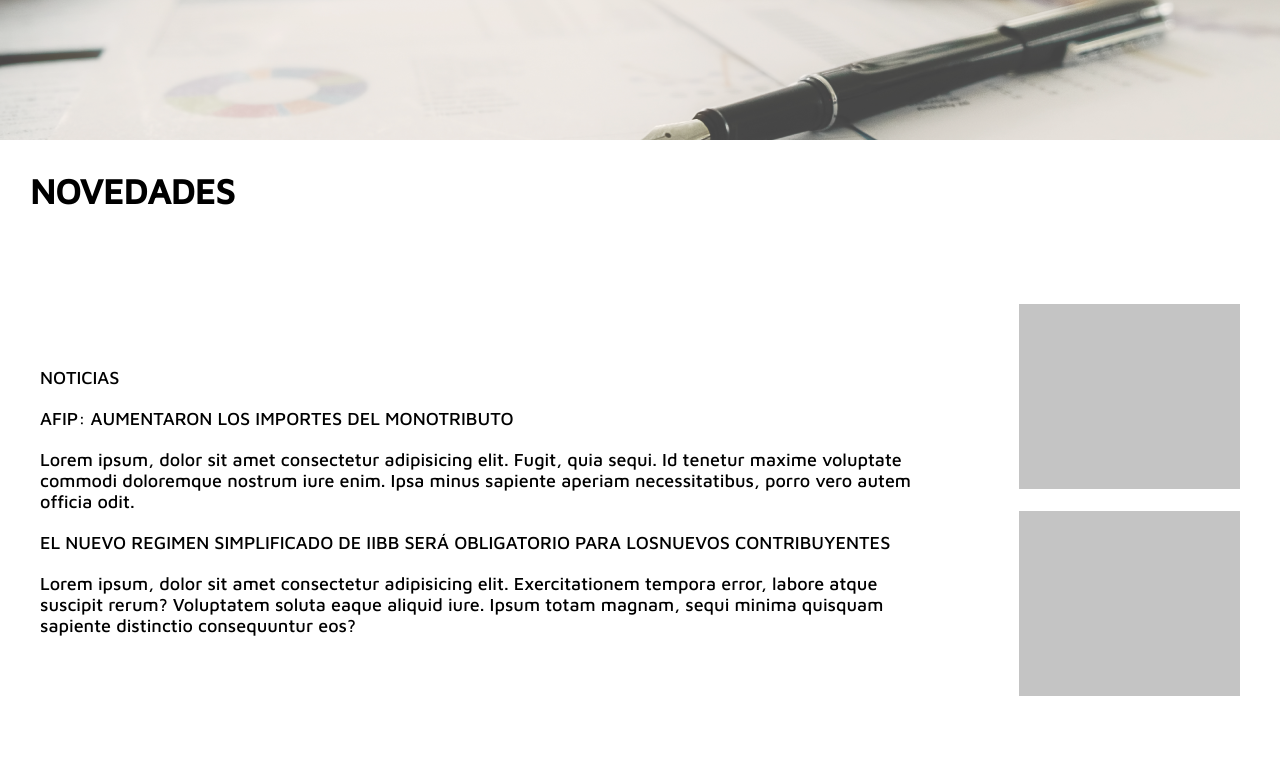
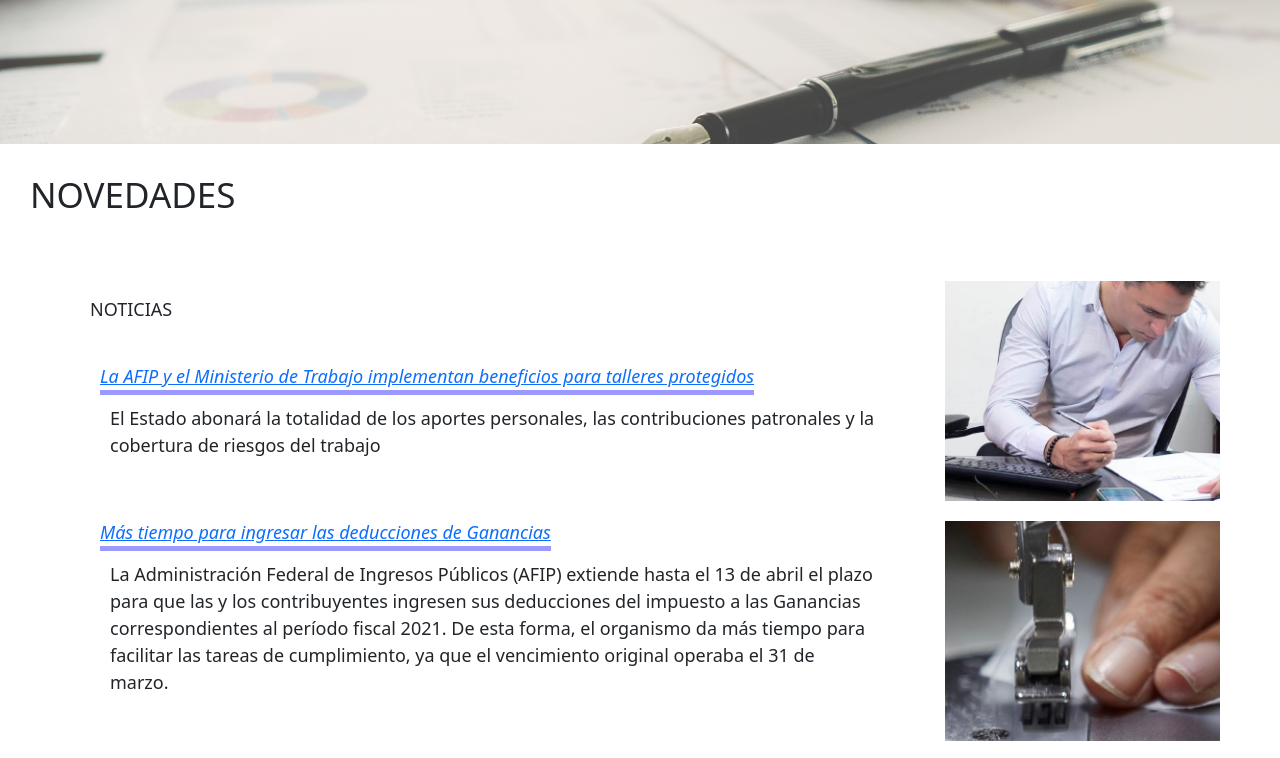
Before and after one commit to camifaz/sitio-web, a plain HTML site: page index.html in a window 1280 px wide. Shown: the part 1783-2541 px from the top of the page. Drawn offline with nearby package versions, Linux system fonts and the light colour scheme.

Commit message:
links en news y bootstrap

```diff
--- a/assets/css/index.css
+++ b/assets/css/index.css
@@ -180,7 +180,7 @@ header .navbar .navbar__list{
 
 #about-us .flex-row .flex-column p{
     font-size: var(--font-normal);
-    padding: 2rem;
+    padding: 1rem;
 }
 
 #about-us .flex-row .about-us__img img{
@@ -193,7 +193,7 @@ header .navbar .navbar__list{
 
 #service{
     background-image: url(../image/foto\ servicios.png);
-    background-repeat: none;
+    background-repeat: no-repeat;
     height: 90vh
 }
 
@@ -239,11 +239,17 @@ header .navbar .navbar__list{
     justify-content: space-between;
     align-items: center;
     height: 65vh;
+    padding: 0 5rem;
 }
 
 #news h2{
     font-size: var(--font-title);
     padding: 3rem;
+}
+
+.news__description a{
+    font-style: italic;
+    border-bottom: 00.5rem solid var(--four);
 }
 
 #news .flex-row .news__description{
@@ -255,14 +261,18 @@ header .navbar .navbar__list{
     padding: 1rem;
 }
 
+#news .flex-row .news__description article{
+    padding: 2rem;
+}
+
 #news .flex-row .news__img{
-    align-items: center;
-    padding: 3rem;
+    height: 60vh;
 }
 
 #news .flex-row .news__img img{
     justify-content: space-between;
     padding: 1rem;
+    height: 30vh;
 }
 
 /* contacto */
--- a/index.html
+++ b/index.html
@@ -6,7 +6,7 @@
     <meta name="viewport" content="width=device-width, initial-scale=1.0">
     <title>Document</title>
     <link rel="stylesheet" href="./assets/css/index.css">
-    <link rel="stylesheet" href="https://www.flaticon.es/uicons">
+    <link href="https://cdn.jsdelivr.net/npm/bootstrap@5.1.3/dist/css/bootstrap.min.css" rel="stylesheet" integrity="sha384-1BmE4kWBq78iYhFldvKuhfTAU6auU8tT94WrHftjDbrCEXSU1oBoqyl2QvZ6jIW3" crossorigin="anonymous">
 </head>
 <body>
     <header>
@@ -81,18 +81,22 @@
             <h2>NOVEDADES</h2>
             <div class="flex-row">
                 <article class="news__description flex-column">
-                    <p>NOTICIAS</p>
-                    <p>AFIP: AUMENTARON LOS IMPORTES DEL MONOTRIBUTO</p>
-                    <p>Lorem ipsum, dolor sit amet consectetur adipisicing elit. Fugit, quia sequi. Id tenetur maxime voluptate commodi doloremque nostrum iure enim. Ipsa minus sapiente aperiam necessitatibus, porro vero autem officia odit.</p>
-                    <p>EL NUEVO REGIMEN SIMPLIFICADO DE IIBB SERÁ OBLIGATORIO PARA LOSNUEVOS CONTRIBUYENTES</p>
-                    <p>Lorem ipsum, dolor sit amet consectetur adipisicing elit. Exercitationem tempora error, labore atque suscipit rerum? Voluptatem soluta eaque aliquid iure. Ipsum totam magnam, sequi minima quisquam sapiente distinctio consequuntur eos?</p>
+                    <p class="news__title">NOTICIAS</p>
+                    <article class="news__1">
+                        <a href="https://servicioscf.afip.gob.ar/publico/sitio/contenido/novedad/ver.aspx?id=1081">La AFIP y el Ministerio de Trabajo implementan beneficios para talleres protegidos</a>
+                        <p>El Estado abonará la totalidad de los aportes personales, las contribuciones patronales y la cobertura de riesgos del trabajo</p>
+                    </article>
+                    <article class="news__2">
+                        <a href="https://servicioscf.afip.gob.ar/publico/sitio/contenido/novedad/ver.aspx?id=1062">Más tiempo para ingresar las deducciones de Ganancias</a>
+                        <p>La Administración Federal de Ingresos Públicos (AFIP) extiende hasta el 13 de abril el plazo para que las y los contribuyentes ingresen sus deducciones del impuesto a las Ganancias correspondientes al período fiscal 2021. De esta forma, el organismo da más tiempo para facilitar las tareas de cumplimiento, ya que el vencimiento original operaba el 31 de marzo.</p>
+                    </article>
                 </article>
                 <div class="news__img flex-column">
                     <picture>
-                        <img src="./assets/image/foto novedades.png" alt="" srcset="" class="news__img__1">
+                        <img src="./assets/image/image.jpg" alt="">
                     </picture>
                     <picture>
-                        <img src="./assets/image/foto novedades.png" alt="" srcset="" class="news__img__2">
+                        <img src="./assets/image/image (1).jpg" alt="">
                     </picture>
                 </div>
             </div>
@@ -135,5 +139,6 @@
             </section>
         </nav>
     </footer>
+    <script src="https://cdn.jsdelivr.net/npm/bootstrap@5.1.3/dist/js/bootstrap.bundle.min.js" integrity="sha384-ka7Sk0Gln4gmtz2MlQnikT1wXgYsOg+OMhuP+IlRH9sENBO0LRn5q+8nbTov4+1p" crossorigin="anonymous"></script>
 </body>
 </html>
```
Also changed, not shown: assets/image/image (1).jpg (added), assets/image/image.jpg (added).
